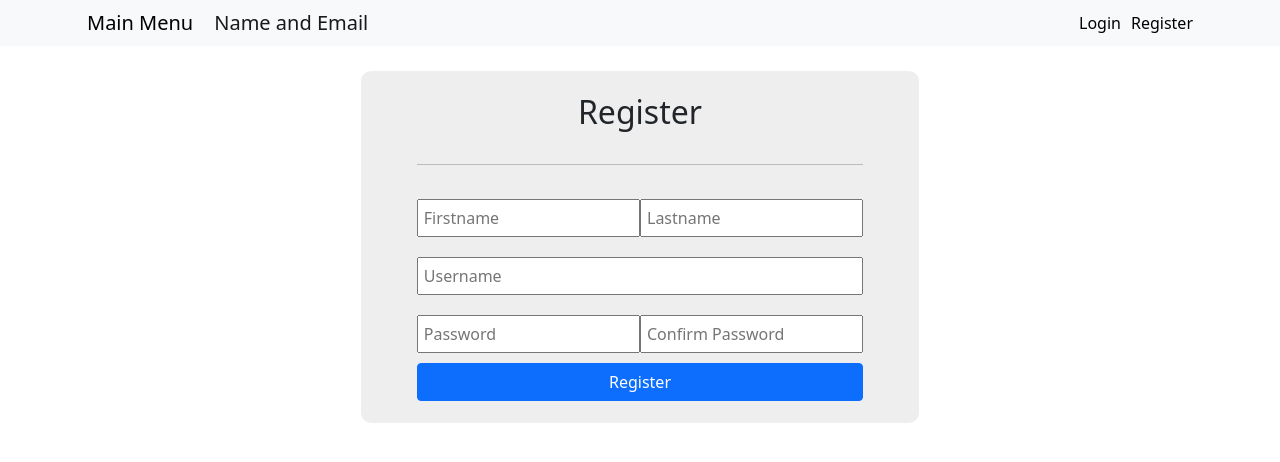
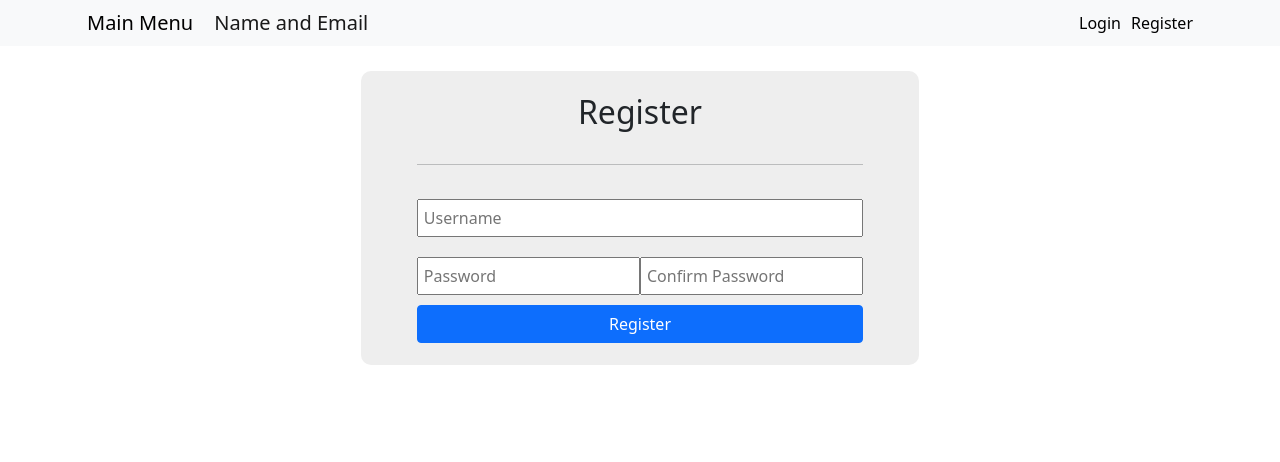
Before and after one commit to alvinAdler/TouchTypingApplication, a React (Create React App) app in the folder client/: page /register in a window 1280 px wide. Shown: the top 462 px of the page. Built offline with nearby package versions, Linux system fonts and the light colour scheme.

Commit message:
User can log in and can register themselves from the client

```diff
--- a/client/src/components/LoginPage/LoginPage.jsx
+++ b/client/src/components/LoginPage/LoginPage.jsx
@@ -1,17 +1,56 @@
-import React from 'react'
+import React, { useState } from 'react'
+import axios from 'axios'
 
 import './LoginPage_master.css'
 
 const LoginPage = () => {
 
+    const [userInput, setUserInput] = useState({
+        username: "",
+        password: ""
+    })
+
+    const logUserIn = (ev) => {
+        ev.preventDefault()
+
+        axios({
+            method: "POST",
+            url: "http://localhost:5000/users/login",
+            headers: {
+                'content-type': 'application/json'
+            },
+            data: {
+                username: userInput.username,
+                password: userInput.password
+            }
+        })
+        .then((res) => {
+            console.log(res.data)
+            if(res.status === 200 && res.data.isLoggedIn === true){
+                console.log("Successfully logged in")
+            }
+        })
+        .catch((err) => {
+            console.log(err.response)
+        })
+    }
+
     return (
         <div className="login-container">
-            <form className="login-form">
+            <form className="login-form" onSubmit={logUserIn}>
                 <h2 style={{textAlign: "center"}}>Login</h2>
                 <hr className="my-4" />
-                <input className="login-input" type="text" placeholder="Username"/>
-                <input className="login-input" type="text" placeholder="Password"/>
-                <button className="btn btn-primary" type="submit">Login</button>
+                <input className="login-input"
+                type="text"
+                placeholder="Username"
+                onChange = {(ev) => setUserInput({...userInput, username: ev.target.value})}
+                />
+                <input className="login-input"
+                type="password"
+                placeholder="Password"
+                onChange = {(ev) => setUserInput({...userInput, password: ev.target.value})}
+                />
+                <button type="submit" className="btn btn-primary">Login</button>
             </form>
         </div>
     )
--- a/client/src/components/RegisterPage/RegisterPage.jsx
+++ b/client/src/components/RegisterPage/RegisterPage.jsx
@@ -1,20 +1,69 @@
 import React, {useState} from 'react'
+import axios from 'axios'
 
 import './RegisterPage_master.css'
 
 const RegisterPage = () => {
 
+    const [userInput, setUserInput] = useState({
+        username: "",
+        password: "",
+        confirmPassword: ""
+    })
+
+    const registerUser = (ev) => {
+        ev.preventDefault()
+
+        if(userInput.password !== userInput.confirmPassword){
+            console.log("Password does not match. Please re-check")
+            return
+        }
+
+        axios({
+            method: "POST",
+            url: "http://localhost:5000/users/register",
+            headers: {
+                "content-type": "application/json"
+            },
+            data: {
+                username: userInput.username,
+                password: userInput.password
+            }
+        })
+        .then((res) => {
+            if(res.status === 201 && res.data.isRegistered){
+                console.log("User has been successfully registered")
+            }
+        })
+        .catch((err) => {
+            console.log(err.response)
+        })
+    }
+
     return (
         <div className="register-container">
-            <form className="register-form">
+            <form className="register-form" onSubmit={registerUser}>
                 <h2 className="full-span" style={{textAlign: "center"}}>Register</h2>
                 <hr className="my-4 full-span" />
-                <input className="login-input" type="text" placeholder="Firstname"/>
-                <input className="login-input" type="text" placeholder="Lastname"/>
-                <input className="login-input full-span" type="text" placeholder="Username"/>
-                <input className="login-input" type="text" placeholder="Password"/>
-                <input className="login-input" type="text" placeholder="Confirm Password"/>
-                <button className="btn btn-primary full-span">Register</button>
+                <input
+                className="login-input full-span"
+                type="text"
+                placeholder="Username"
+                onChange={(ev) => setUserInput({...userInput, username: ev.target.value})}
+                />
+                <input
+                className="login-input"
+                type="password"
+                placeholder="Password"
+                onChange={(ev) => setUserInput({...userInput, password: ev.target.value})}
+                />
+                <input
+                className="login-input"
+                type="password"
+                placeholder="Confirm Password"
+                onChange={(ev) => setUserInput({...userInput, confirmPassword: ev.target.value})}
+                />
+                <button type="submit" className="btn btn-primary full-span">Register</button>
             </form>
         </div>
     )
```
Also changed, not shown: 1 other file (tests, documents, lock files or other folders).
